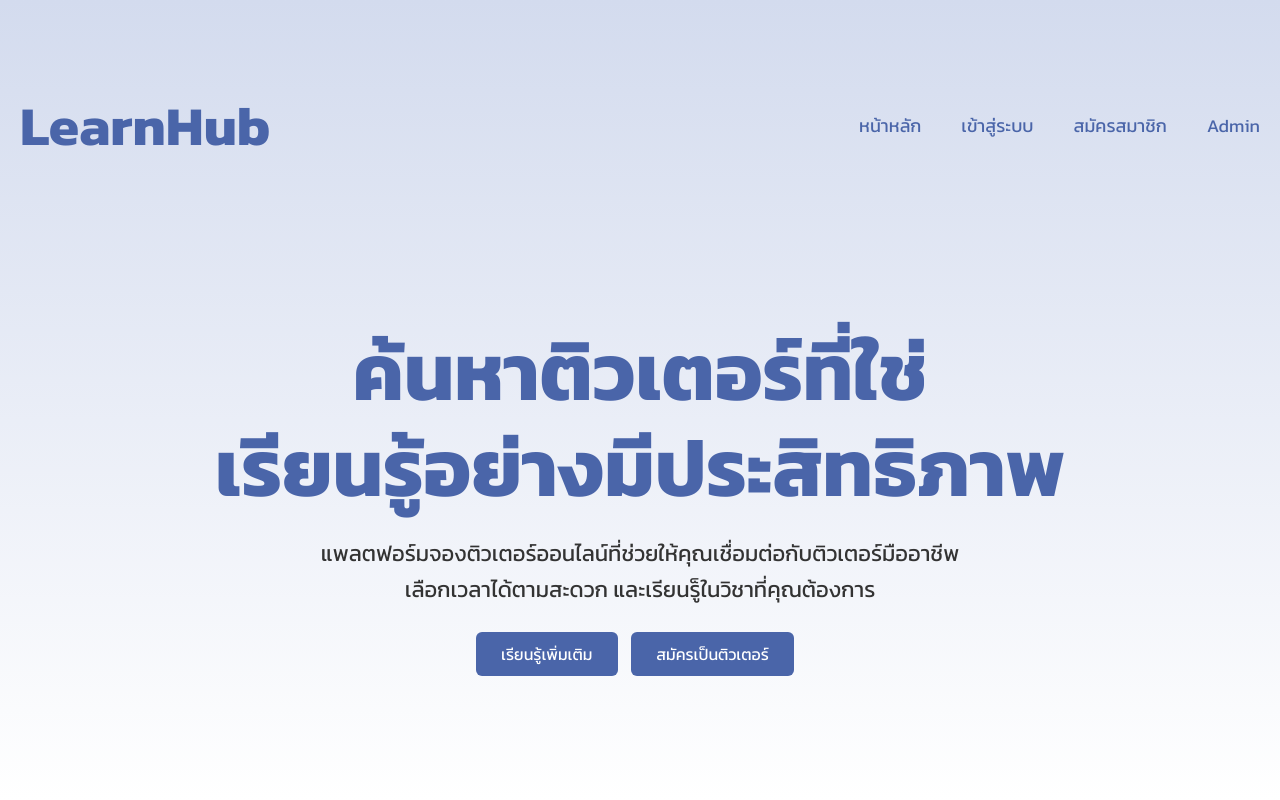
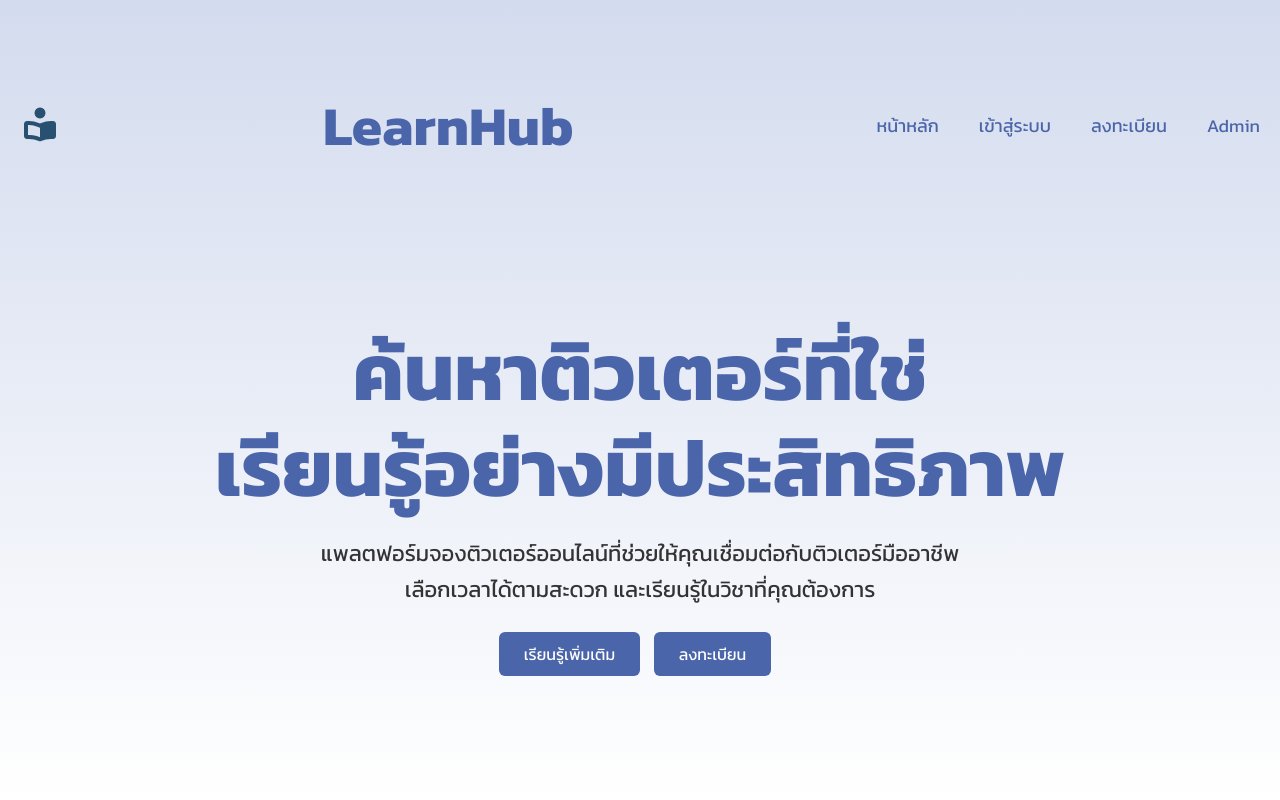
Before and after one commit to 6610510116-tech/project-website-, a PHP site: page / in a window 1280 px wide. Run offline with PHP 8.4, Linux system fonts and the light colour scheme; some libraries are stand-ins or nearby versions.

Commit message:
Update index.php

```diff
--- a/index.php
+++ b/index.php
@@ -64,6 +64,9 @@
 
 		.logo a {
 			text-decoration: none;
+		}
+		.logo i {
+			display: inline;
 		}
 
 		.menu {
@@ -148,13 +151,14 @@
 		<nav>
 			<div class="container">
 				<div class="nav-wrapper">
+					<i class="fa-solid fa-book-open-reader fa-flip-horizontal fa-2xl" style="color: #285171;"></i>
 					<div class="logo">
 						<a href="index.php"><h1>LearnHub</h1></a>
 					</div>
 					<ul class="menu">
 						<li><a href="index.php">หน้าหลัก</a></li>
 						<li><a href="login.php">เข้าสู่ระบบ</a></li>
-						<li><a href="register.php">สมัครสมาชิก</a></li>
+						<li><a href="register.php">ลงทะเบียน</a></li>
 						<li><a href="admin_login.php">Admin</a></li>
 					</ul>
 				</div>
@@ -168,10 +172,10 @@
 							เรียนรู้อย่างมีประสิทธิภาพ
 						</h1>
 						<p>แพลตฟอร์มจองติวเตอร์ออนไลน์ที่ช่วยให้คุณเชื่อมต่อกับติวเตอร์มืออาชีพ <br>
-						เลือกเวลาได้ตามสะดวก และเรียนรู็ในวิชาที่คุณต้องการ
+						เลือกเวลาได้ตามสะดวก และเรียนรู้ในวิชาที่คุณต้องการ
 						</p>
 						<a href="#" class="discount-btn">เรียนรู้เพิ่มเติม</a>
-						<a href="#" class="logintutor-btn">สมัครเป็นติวเตอร์</a>
+						<a href="#" class="logintutor-btn">ลงทะเบียน</a>
 					</div>
 				</div>
 			</div>
```
